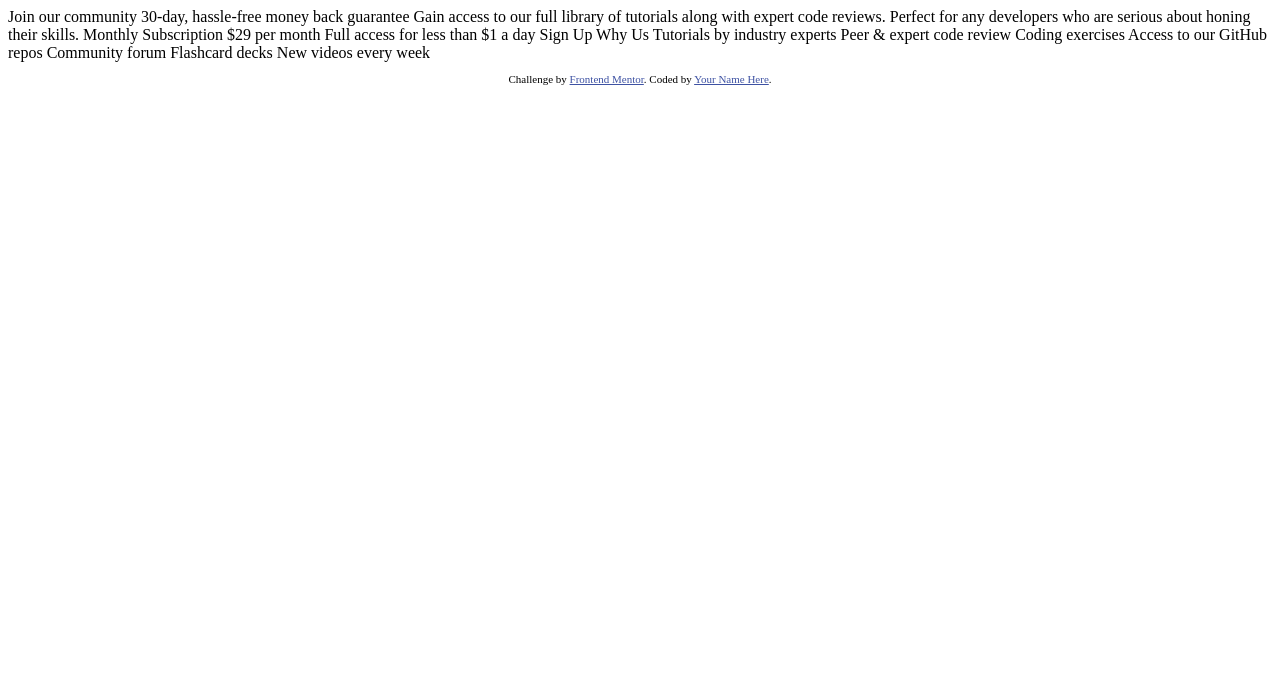
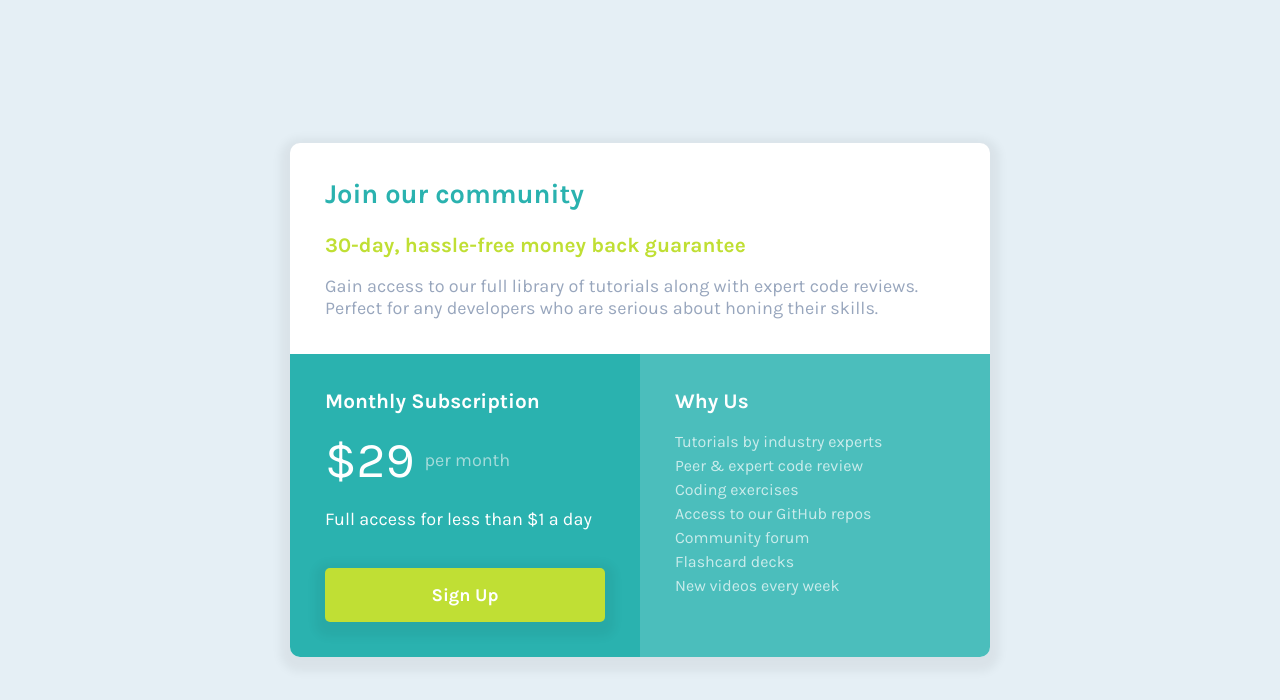
Before and after one commit to ceduardd/single-price-grid-component, a plain HTML site: page index.html in a window 1280 px wide. Drawn offline with Linux system fonts and the light colour scheme.

Commit message:
built design 🖌

```diff
--- a/index.html
+++ b/index.html
@@ -1,50 +1,51 @@
 <!DOCTYPE html>
 <html lang="en">
-<head>
-  <meta charset="UTF-8">
-  <meta name="viewport" content="width=device-width, initial-scale=1.0"> <!-- displays site properly based on user's device -->
+  <head>
+    <meta charset="UTF-8" />
+    <meta name="viewport" content="width=device-width, initial-scale=1.0" />
+    <link
+      rel="icon"
+      type="image/png"
+      sizes="32x32"
+      href="./images/favicon-32x32.png"
+    />
+    <!-- CUSTOM CSS -->
+    <link rel="stylesheet" href="style.css" />
+    <title>Frontend Mentor | Single Price Grid Component</title>
+  </head>
+  <body>
+    <main>
+      <section>
+        <h1>Join our community</h1>
+        <h2 class="yellow-text">30-day, hassle-free money back guarantee</h2>
+        <p class="light-black">
+          Gain access to our full library of tutorials along with expert code
+          reviews.<br />Perfect for any developers who are serious about honing
+          their skills.
+        </p>
+      </section>
 
-  <link rel="icon" type="image/png" sizes="32x32" href="./images/favicon-32x32.png">
+      <div class="row">
+        <section class="cyan">
+          <h2>Monthly Subscription</h2>
+          <p class="faded"><span class="big">&dollar;29</span> per month</p>
+          <p>Full access for less than &dollar;1 a day</p>
+          <button>Sign Up</button>
+        </section>
 
-  <title>Frontend Mentor | Single Price Grid Component</title>
-
-  <!-- Feel free to remove these styles or customise in your own stylesheet 👍 -->
-  <style>
-    .attribution { font-size: 11px; text-align: center; }
-    .attribution a { color: hsl(228, 45%, 44%); }
-  </style>
-</head>
-<body>
-  Join our community
-
-  30-day, hassle-free money back guarantee
-
-  Gain access to our full library of tutorials along with expert code reviews.
-  Perfect for any developers who are serious about honing their skills.
-
-  Monthly Subscription
-
-  &dollar;29 per month
-
-  Full access for less than &dollar;1 a day
-
-  Sign Up
-
-  Why Us
-
-  Tutorials by industry experts
-  Peer &amp; expert code review
-  Coding exercises
-  Access to our GitHub repos
-  Community forum
-  Flashcard decks
-  New videos every week
-
-  <footer>
-    <p class="attribution">
-      Challenge by <a href="https://www.frontendmentor.io?ref=challenge" target="_blank">Frontend Mentor</a>.
-      Coded by <a href="#">Your Name Here</a>.
-    </p>
-  </footer>
-</body>
+        <section class="grayish-blue">
+          <h2>Why Us</h2>
+          <ul>
+            <li>Tutorials by industry experts</li>
+            <li>Peer &amp; expert code review</li>
+            <li>Coding exercises</li>
+            <li>Access to our GitHub repos</li>
+            <li>Community forum</li>
+            <li>Flashcard decks</li>
+            <li>New videos every week</li>
+          </ul>
+        </section>
+      </div>
+    </main>
+  </body>
 </html>
--- /dev/null
+++ b/style.css
@@ -0,0 +1,126 @@
+@import url('https://fonts.googleapis.com/css2?family=Karla:wght@400;700&display=swap');
+
+:root {
+  --cyan: hsl(179, 62%, 43%);
+  --bright-yellow: hsl(71, 73%, 54%);
+  --light-gray: hsl(204, 43%, 93%);
+  --grayish-blue: hsl(218, 22%, 67%);
+  --light-cyan: hsl(179, 47%, 52%);
+}
+
+*,
+*::after,
+*::before {
+  box-sizing: border-box;
+}
+
+body {
+  display: flex;
+  justify-content: center;
+  align-items: center;
+  font-family: 'Karla', sans-serif;
+  font-size: 16px;
+  background-color: var(--light-gray);
+  margin: 0;
+  min-height: 100vh;
+  padding: 20px;
+}
+
+main {
+  background-color: #fff;
+  width: 700px;
+  max-width: 700px;
+  border-radius: 10px;
+  box-shadow: 0 5px 10px 10px rgba(0, 0, 0, 0.05);
+  overflow: hidden;
+}
+
+section {
+  padding: 35px;
+}
+
+h1 {
+  margin-top: 0;
+  color: var(--cyan);
+  font-size: 1.7em;
+}
+
+.yellow-text {
+  color: var(--bright-yellow);
+  font-size: 1.3em;
+}
+
+p {
+  font-size: 18px;
+}
+
+p.light-black {
+  color: var(--grayish-blue);
+  margin-bottom: 0;
+}
+
+.cyan {
+  background-color: var(--cyan);
+}
+
+.grayish-blue {
+  background-color: var(--light-cyan);
+}
+
+.row {
+  display: flex;
+}
+
+.row > section {
+  flex: 1;
+  color: #fff;
+}
+
+h2 {
+  margin-top: 0;
+  font-size: 1.3em;
+}
+
+p.faded {
+  color: hsl(179, 43%, 75%);
+  display: flex;
+  align-items: center;
+}
+
+p.faded span {
+  font-size: 50px;
+  color: #fff;
+  margin-right: 10px;
+}
+
+button {
+  font-family: 'Karla', sans-serif;
+  width: 100%;
+  height: 3em;
+  border: none;
+  background-color: var(--bright-yellow);
+  border-radius: 5px;
+  font-size: 18px;
+  font-weight: 700;
+  color: #fff;
+  box-shadow: 0 5px 10px 10px rgba(0, 0, 0, 0.05);
+  cursor: pointer;
+  margin-top: 20px;
+}
+
+ul {
+  list-style: none;
+  padding: 0;
+  line-height: 1.5;
+  opacity: 0.7;
+}
+
+@media screen and (max-width: 600px) {
+  main {
+    margin: 50px auto;
+  }
+
+  .row {
+    flex-direction: column;
+  }
+}
```
